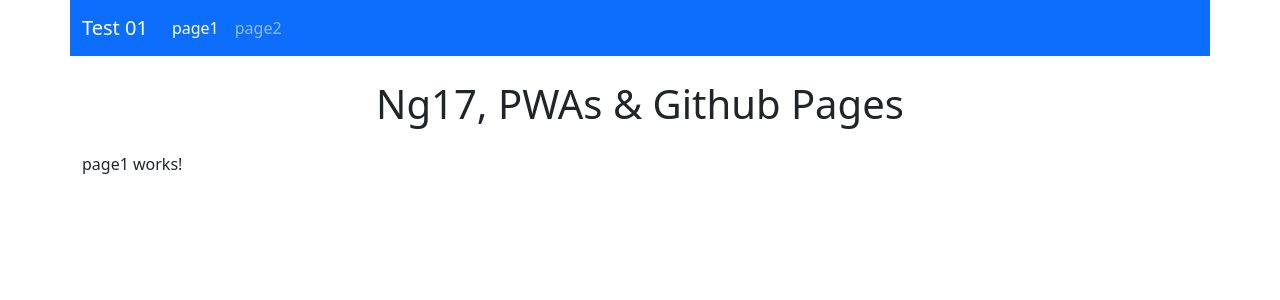
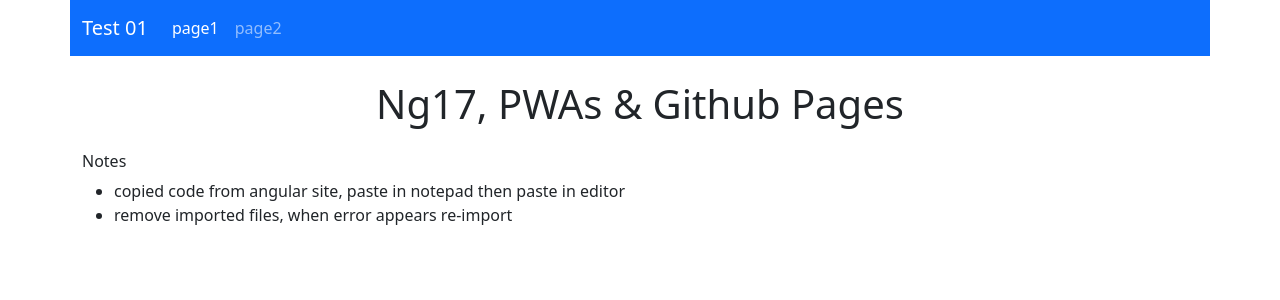
Before and after one commit to ghchfolio/ngworks, an Angular app: page /page1 in a window 1280 px wide. Shown: the top 300 px of the page. Built offline with nearby package versions, Linux system fonts and the light colour scheme.

Commit message:
add some copy

```diff
--- a/src/app/components/page1/page1.component.ts
+++ b/src/app/components/page1/page1.component.ts
@@ -1,15 +1,17 @@
 import { Component } from '@angular/core';
 
 @Component({
-  selector: 'app-page1',
-  standalone: true,
-  imports: [],
-  template: `
-    <p>
-      page1 works!
-    </p>
+    selector: 'app-page1',
+    standalone: true,
+    imports: [],
+    template: `
+   <h6>Notes</h6>
+   <ul>
+    <li>copied code from angular site, paste in notepad then paste in editor</li>
+    <li>remove imported files, when error appears re-import</li>
+   </ul>
   `,
-  styles: ``
+    styles: ``
 })
 export class Page1Component {
 
--- a/src/app/components/page2/page2.component.ts
+++ b/src/app/components/page2/page2.component.ts
@@ -1,15 +1,17 @@
 import { Component } from '@angular/core';
 
 @Component({
-  selector: 'app-page2',
-  standalone: true,
-  imports: [],
-  template: `
-    <p>
-      page2 works!
-    </p>
+    selector: 'app-page2',
+    standalone: true,
+    imports: [],
+    template: `
+    <h6>Helpful Links</h6>
+
+    <ul>
+        <li><a href="https://angular.io/guide/service-worker-communications" target="_blank" rel="noopener noreferrer">Service worker communications</a></li>
+    </ul>
   `,
-  styles: ``
+    styles: ``
 })
 export class Page2Component {
 
```
